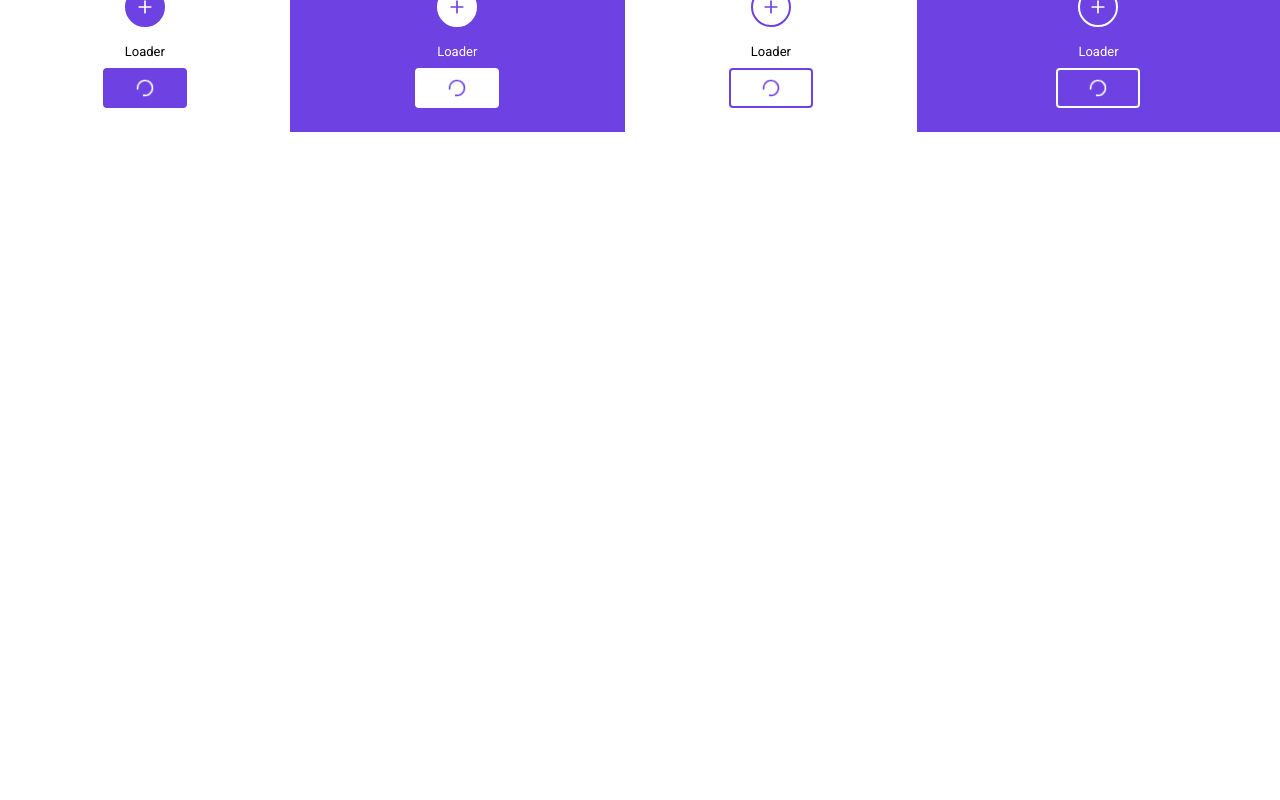
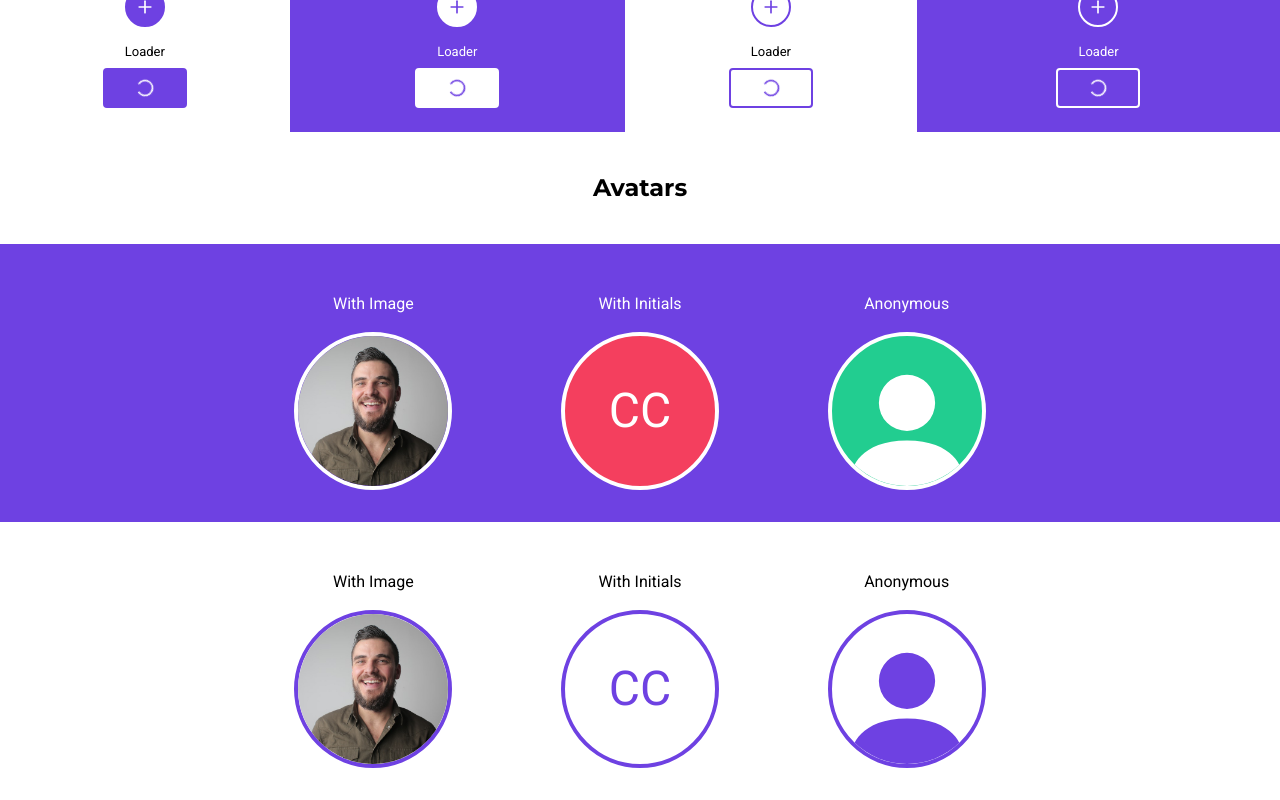
Before and after one commit to cathyccc/ui-component-library, a React (Vite) app: page / in a window 1280 px wide. Shown: the part 640-1440 px from the top of the page. Before the commit the page ends 800 px from the top, so only its background shows below. Built offline with nearby package versions, Linux system fonts and the light colour scheme.

Commit message:
created Avatar component

```diff
--- a/src/App.css
+++ b/src/App.css
@@ -1,3 +1,24 @@
+:root {
+  --colors-primary: #6E41E2;
+  --colors-primary-disabled: #E3DAF9;
+  --colors-primary-hover: #5835B0;
+  --colors-primary-active: #472C8A;
+  --colors-white: #FFF;
+  --colors-white-s: rgba(255, 255, 255, 0.88);
+  --colors-gray-m: #FAFAFA;
+  --colors-gray-l: #F1F1F1;
+  --colors-gray-s: #D4D4D4;
+  --colors-gray: rgba(17, 17, 17, 0.48);
+  --colors-gray-k: #6B6B6B;
+  --colors-black: #111;
+  --colors-red-girl: #F9E3E3;
+  --colors-red-boy: #F2CACA;
+  --colors-red: #DB524E;
+  --colors-super-red: #C7302B;
+  --colors-green: #27AE60;
+  --colors-blue: #428BF9;
+}
+
 body {
   font-family: Roboto;
   text-align: center;
@@ -80,9 +101,13 @@ section {
   margin: auto;
 }
 
-.purple {
-  background-color: #6E41E2;
+.section-purple {
+  background-color: var(--colors-primary);
   padding: 1.5em 0;
+}
+
+.section-2 {
+  padding: 2rem 15em;
 }
 
 p.btn-label {
--- a/src/App.jsx
+++ b/src/App.jsx
@@ -1,11 +1,13 @@
 import './App.css'
 import DisplayButtons from './DisplayButtons'
+import DisplayAvatars from './DisplayAvatars'
 
 function App() {
   return (
     <>
       <h3>UI Components</h3>
       <DisplayButtons/>
+      <DisplayAvatars/>
     </>
   )
 }
--- /dev/null
+++ b/src/DisplayAvatars.jsx
@@ -0,0 +1,42 @@
+import Avatar from "./components/Avatar/Avatar"
+import profile from "../public/man_profilepic.jpg"
+
+export default function DisplayAvatars () {
+  return (
+    <>
+      <h5>Avatars</h5>
+      <section className="section-purple white section-2">
+        <div className="section-item">
+          <p>With Image</p>
+          <Avatar color="white" src={profile} alt="Chester Morrison"/>
+        </div>
+
+        <div className="section-item">
+          <p>With Initials</p>
+          <Avatar color="white">CC</Avatar>
+        </div>
+
+        <div className="section-item">
+          <p>Anonymous</p>
+          <Avatar color="white"/>
+        </div>
+      </section>
+      <section className="section-2">
+        <div className="section-item">
+          <p>With Image</p>
+          <Avatar color="purple" src={profile} alt="Chester Morrison"/>
+        </div>
+
+        <div className="section-item">
+          <p>With Initials</p>
+          <Avatar color="purple">CC</Avatar>
+        </div>
+
+        <div className="section-item">
+          <p>Anonymous</p>
+          <Avatar color="purple"/>
+        </div>
+      </section>
+    </>
+  )
+}
--- a/src/DisplayButtons.jsx
+++ b/src/DisplayButtons.jsx
@@ -54,7 +54,7 @@ export default function DisplayButtons () {
           </div>
         </div>
 
-        <div className="section-item purple white">
+        <div className="section-item section-purple white">
           <h6>Primary-White</h6>
           <div>
             <span className="btn-container">
@@ -150,7 +150,7 @@ export default function DisplayButtons () {
           </div>
         </div>
 
-        <div className="section-item purple white">
+        <div className="section-item section-purple white">
         <h6>Secondary-White</h6>
           <div>
             <span className="btn-container">
--- /dev/null
+++ b/src/components/Avatar/Avatar.jsx
@@ -0,0 +1,44 @@
+import "./avatar.css"
+import PropTypes from "prop-types"
+import { BsPersonFill } from "react-icons/bs"
+import clsx from 'clsx'
+
+const colorOptions = ["pink", "red", "blue", "green"]
+const randomizeBgColor = () => {
+  return `${colorOptions[Math.floor(Math.random()*colorOptions.length)]}-icon-bg`
+}
+
+export default function Avatar ({children, color="purple", src, alt="profile-picture"}) {
+  let avatarClass
+  let randomBgColor
+  let isInitials = typeof children === "string"
+  let isAnonymous = !src && !children
+  let isWhiteBorder = color === "white"
+
+  if (src) children = <img src={src} alt={alt}/>
+  if (isAnonymous) {
+    children = <BsPersonFill/>
+    avatarClass = "avatar-icon"
+    randomBgColor = isWhiteBorder && randomizeBgColor()
+  }
+  if (isInitials) {
+    avatarClass = "avatar-letters"
+    randomBgColor = isWhiteBorder && randomizeBgColor()
+  }
+  let borderColor = isWhiteBorder ? "white-border" : "purple-border"
+
+  const allClasses = clsx(avatarClass, randomBgColor, borderColor, "avatar")
+
+  return (
+    <div className={allClasses}>
+      {children}
+    </div>
+  )
+}
+
+Avatar.propTypes = {
+  children: PropTypes.node,
+  alt: PropTypes.string,
+  src: PropTypes.string,
+  color: PropTypes.oneOf["purple", "white"]
+}
--- /dev/null
+++ b/src/components/Avatar/avatar.css
@@ -0,0 +1,70 @@
+.avatar {
+  height: 150px;
+  width: 150px;
+  border-radius: 50%;
+  overflow: hidden;
+  display: flex;
+  align-items: center;
+  justify-content: center;
+}
+
+.avatar-letters {
+  display: flex;
+  align-items: center;
+  justify-content: center;
+  font-size: 3rem;
+}
+
+.avatar>img {
+  height: 100%;
+  width: auto;
+}
+
+.avatar-icon {
+  background-color: var(--colors-primary);
+}
+
+.avatar>svg {
+  height: 100%;
+  width: 100%;
+  transform: translateY(20px);
+}
+
+.pink-icon-bg {
+  background-color: #DA6AEC;
+}
+
+.red-icon-bg {
+  background-color: #F43F5E;
+}
+
+.blue-icon-bg {
+  background-color: #2F74DC;
+}
+
+.green-icon-bg {
+  background-color: #22CD90;
+}
+
+.white-border {
+  border: 0.3rem solid white;
+}
+
+.white-border>svg,
+.white-border.avatar-letters {
+  color: white;
+}
+
+.purple-border {
+  border: 0.3rem solid var(--colors-primary);
+}
+
+.purple-border>svg,
+.purple-border.avatar-letters {
+  color: var(--colors-primary);
+}
+
+.purple-border.avatar-icon,
+.purple-border.avatar-letters {
+  background-color: white;
+}
```
Also changed, not shown: public/man_profilepic.jpg (added).
